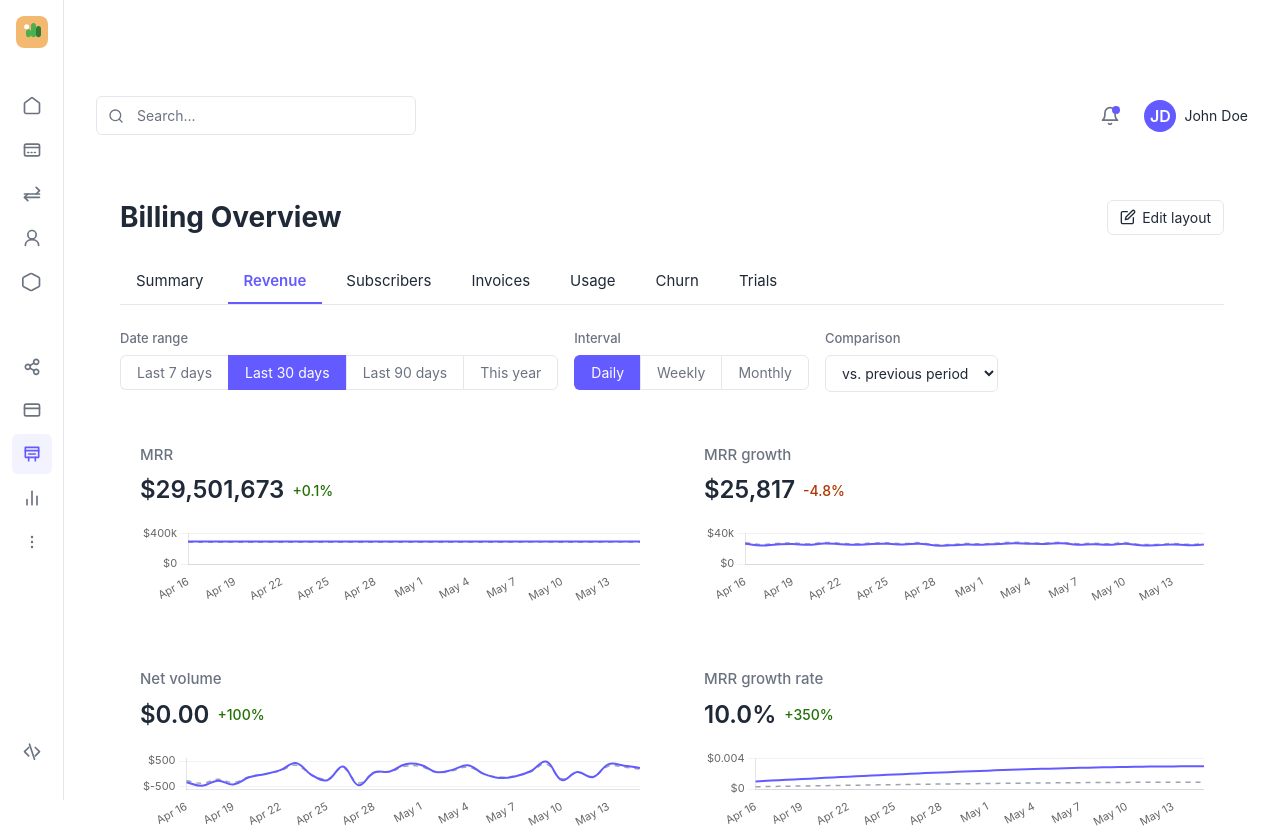
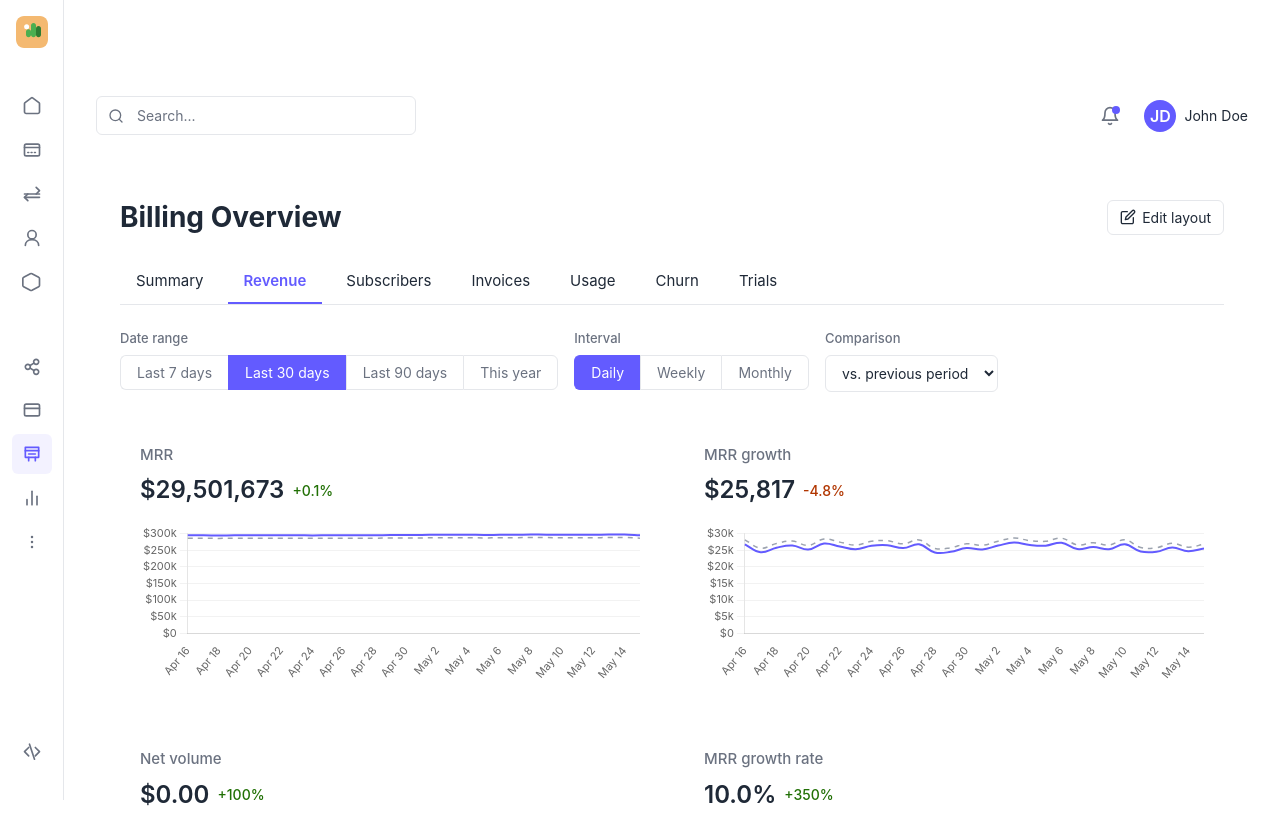
Before and after one commit to swanson-stripe/stripe-dashboard-clone, a React (Create React App) app: page /billing/overview in a window 1280 px wide. Shown: the top 828 px of the page. Built offline with nearby package versions, Linux system fonts and the light colour scheme.

Commit message:
Increase chart height in Billing Overview by 200%

```diff
--- a/src/pages/BillingOverview.js
+++ b/src/pages/BillingOverview.js
@@ -225,7 +225,7 @@ const MetricTrend = styled.div`
 
 const MetricChartContainer = styled.div`
   position: relative;
-  height: 80px;
+  height: 160px;
   width: 100%;
 `;
 
@@ -672,7 +672,7 @@ const BillingOverview = () => {
                 >
                   <LineChart
                     data={metric.chartData}
-                    height={80}
+                    height={160}
                     showLegend={false}
                     type="line"
                   />
```
